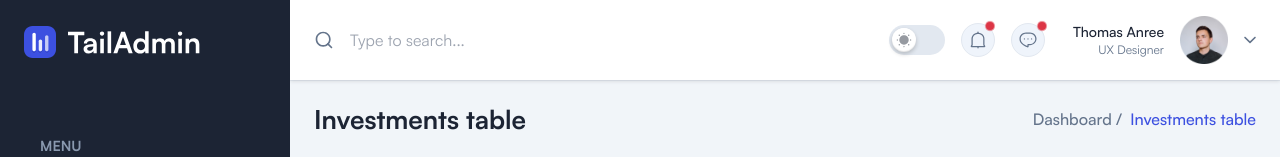
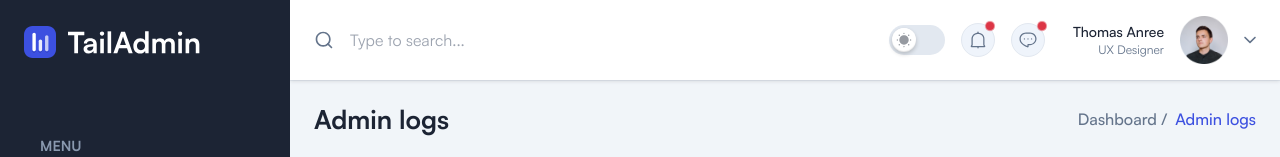
Before and after one commit to jasontran1403/kaspool-admin, a React (Vite) app: page /logs in a window 1280 px wide. Shown: the top 157 px of the page. Built offline with nearby package versions, Linux system fonts and the light colour scheme; no server answers; sample sign-in values are in the browser's storage.

Commit message:
update: change admin logs breadscrum

```diff
--- a/src/pages/AdminLog.tsx
+++ b/src/pages/AdminLog.tsx
@@ -65,7 +65,7 @@ const AdminLog = () => {
 
   return (
     <>
-      <Breadcrumb pageName="Investments table" />
+      <Breadcrumb pageName="Admin logs" />
       <div className="flex flex-col gap-10">
         {/* Show Loader while loading is true, otherwise show InvestmentTable */}
         {loading ? (
```
